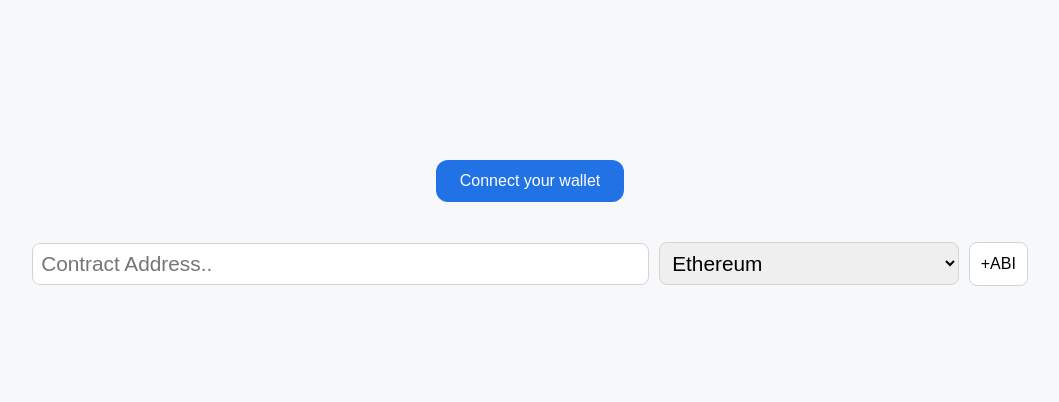
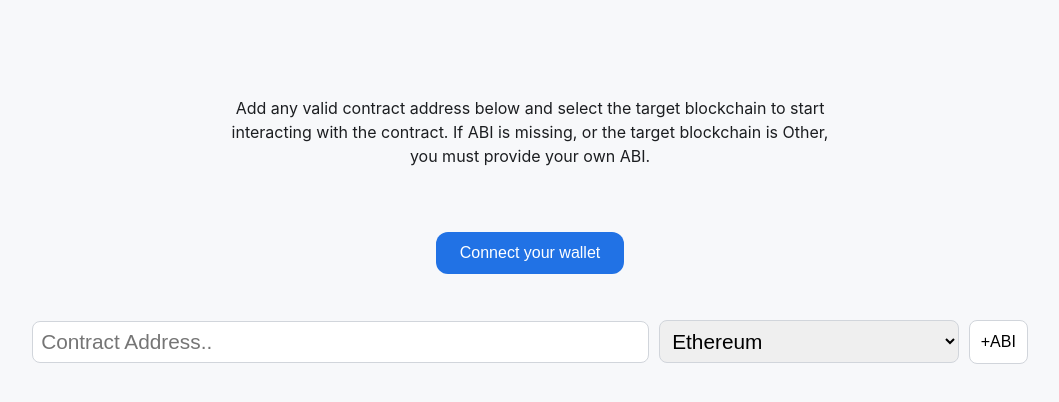
Before and after one commit to kkayam/contract-interact, a Next.js app: page / in a window 1280 px wide. Shown: the top 402 px of the page, without its empty margins (110-1169 px from the left). Built offline with nearby package versions, Linux system fonts and the light colour scheme.

Commit message:
added intro and fix

```diff
--- a/src/pages/index.js
+++ b/src/pages/index.js
@@ -137,6 +137,9 @@ export default function Home() {
       try {
         fetchAbi().then((fetchedAbi) => {
           setAbi(fetchedAbi);
+          if (fetchedAbi == null) {
+            setStatus('Abi not found');
+          }
         });
       }
       catch (error) {
@@ -197,15 +200,18 @@ export default function Home() {
   return (
     <div>
       <Head>
-        <title>Blockchain Interactor</title>
+        <title>Contract Interact</title>
       </Head>
 
       <main>
-        {walletAddress ? (
-          <p>Connected wallet address: {walletAddress}</p>
-        ) : (
-          <button onClick={handleWalletConnect}>Connect your wallet</button>
-        )}
+        <p className='header'>Add any valid contract address below and select the target blockchain to start interacting with the contract. If ABI is missing, or the target blockchain is Other, you must provide your own ABI.</p>
+        <div className='walletAddressContainer'>
+          {walletAddress ? (
+            <p>Connected wallet address: {walletAddress}</p>
+          ) : (
+            <button onClick={handleWalletConnect}>Connect your wallet</button>
+          )}
+        </div>
         <SearchModal
           isOpen={searchModal}
           onSelect={modalSelect}
--- a/src/styles/globals.css
+++ b/src/styles/globals.css
@@ -13,9 +13,19 @@ main {
   flex-direction: column;
   align-items: center;
   padding: 1rem;
-  padding-top: 10rem;
+  padding-top: 5rem;
   background-color: #f7f8fa;
   min-height: 100vh;
+}
+
+p.header {
+  margin-bottom: 4rem;
+}
+
+.walletAddressContainer {
+  min-height: 2rem;
+  max-height: 2rem;
+  margin-bottom: 1rem;
 }
 
 h1 {
@@ -105,6 +115,7 @@ h4.status {
   max-width: 80%;
   word-wrap: break-word;
   margin-top: 1rem;
+  z-index: 1;
   margin-bottom: 4rem;
   animation: fadeOut 9s forwards;
 }
@@ -190,6 +201,7 @@ a {
   position: fixed;
   top: 0;
   left: 0;
+  z-index: 1000;
   width: 100%;
   height: 100%;
   background-color: rgba(0, 0, 0, 0.5);
```
